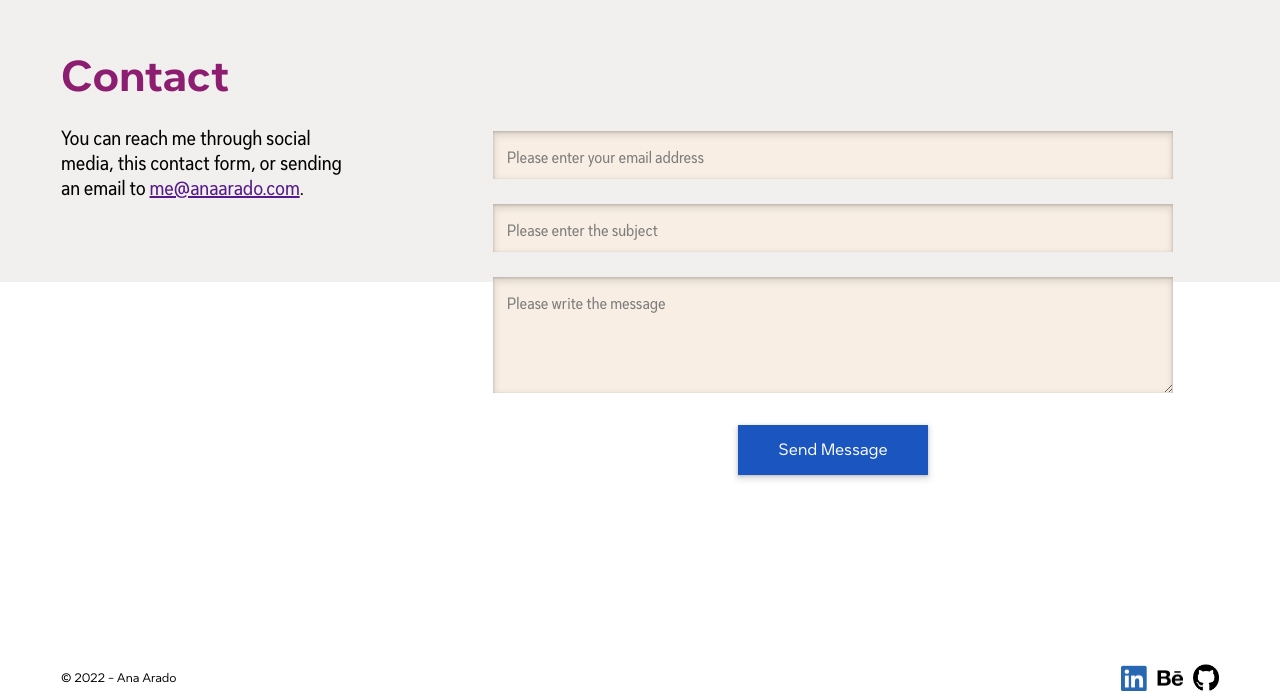
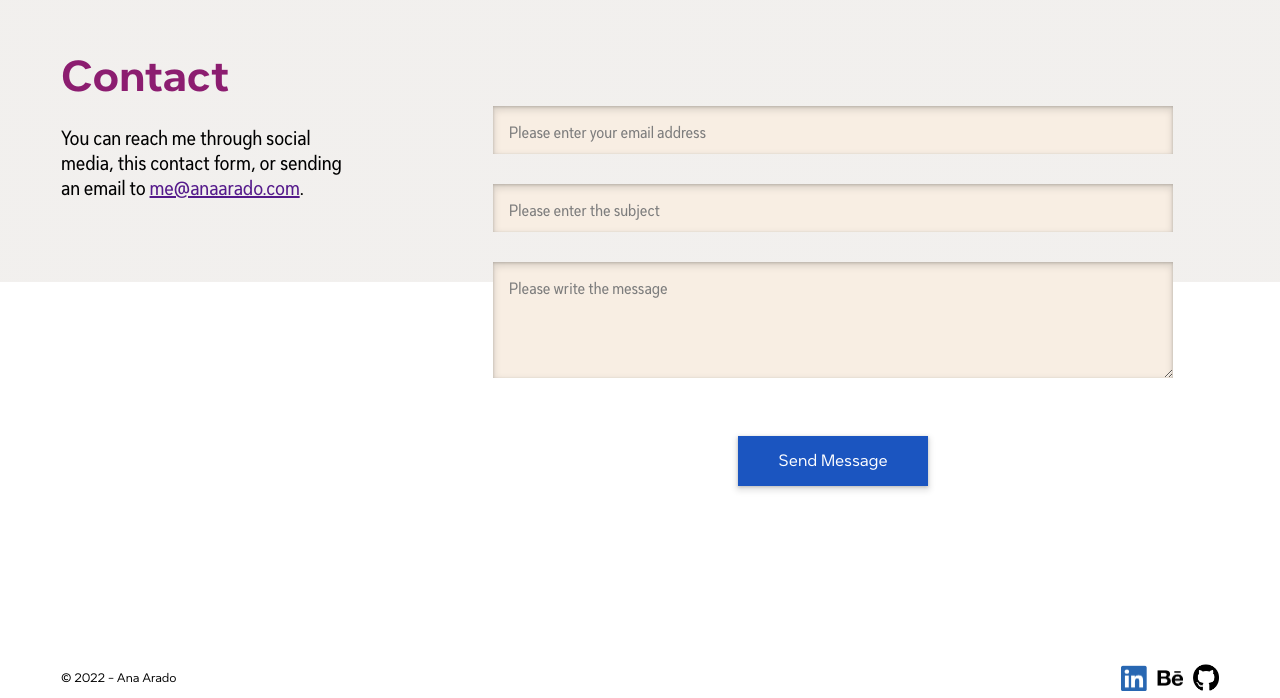
Before and after one commit to isacvale/ana_portfolio, a React (Create React App) app: page / in a window 1280 px wide. Shown: the part 2502-3200 px from the top of the page. Built offline with nearby package versions, Linux system fonts and the light colour scheme.

Commit message:
Fix input highlight

```diff
--- a/src/pages/Home/views/Contact/Form.js
+++ b/src/pages/Home/views/Contact/Form.js
@@ -4,9 +4,11 @@ import Input from "./Input";
 import Button from "../../../../core/Button";
 
 const StyledForm = styled.form(({ gridArea }) => ({
+  display: 'grid',
   gridArea,
   margin: "-20px auto 0",
   maxWidth: 680,
+  rowGap: 30,
   width: "100%",
 }));
 
--- a/src/pages/Home/views/Contact/Input.js
+++ b/src/pages/Home/views/Contact/Input.js
@@ -4,6 +4,8 @@ import useHighlight from "../../../../hooks/useHighlight";
 import highlight from "../../../../utils/highlight";
 import { theme } from "../../../../utils/theme";
 import shadows from "../../../../utils/shadows";
+
+const { colors } = theme;
 
 const {
   colors: { cream, dark, gray },
@@ -16,9 +18,14 @@ const Wrapper = styled.div({
 const StyledLabel = styled.label(({ hasValue }) => ({
   color: hasValue ? dark : gray,
   fontSize: hasValue ? 14 : 16,
+  padding: '0 4px',
+  pointerEvents: 'none',
   position: "absolute",
-  left: hasValue ? 0 : 14,
-  top: hasValue ? 6 : 42,
+  left: hasValue ? -2 : 12,
+  top: hasValue ? 6 - 25 : 42 - 25,
+  backgroundColor: hasValue ? cream : 'unser',
+  zIndex: 1,
+  // padding: hasValue ? '0px 4px' : 'unset',
 }));
 
 const commonInputStyle = {
@@ -28,25 +35,58 @@ const commonInputStyle = {
   boxSizing: "border-box",
   fontSize: 16,
   lineHeight: "140%",
-  marginTop: 25,
+  // marginTop: 25,
+  outline: 'none',
   padding: "13px 14px",
   width: "100%",
 };
 
-const StyledInput = styled.input(({ highlighted }) => ({
-  ...highlight(highlighted),
+const StyledHighlighter = styled.div(({highlighted, color = colors.purple}) => {
+  const baseStyle = {
+    content: '""',
+    width: "calc(100% + 8px)",
+    height: "calc(100% + 8px)",
+    pointerEvents: 'none',
+    position: "absolute",
+    top: -4,
+    left: -4,
+    transition: "box-shadow 0.3s",
+  };
+
+  return highlighted
+    ? {
+        outline: "none",
+        "&:before": {
+          ...baseStyle,
+          boxShadow: `0 0 0 4px ${color}`,
+          opacity: 1,
+        },
+      }
+    : {
+        outline: "none",
+        "&:before": {
+          ...baseStyle,
+          boxShadow: `0 0 0 0 ${color}`,
+          opacity: 0,
+        },
+      };
+})
+
+const StyledInput = styled.input({
   ...commonInputStyle,
   height: 48,
-}));
+})
 
 const StyledTextArea = styled.textarea(({ highlighted }) => ({
   ...highlight(highlighted),
   ...commonInputStyle,
+  display: "block",
+  margin: 0,
   resize: "vertical",
 }));
 
 const Input = ({ id, name, label: labelText, textArea, labelWithValue }) => {
-  const [value, setValue] = React.useState();
+  const [value, setValue] = React.useState('');
   const { highlighted, props } = useHighlight();
 
   const handleChange = ({ target: { value: inputValue } }) => {
@@ -57,12 +97,18 @@ const Input = ({ id, name, label: labelText, textArea, labelWithValue }) => {
   const inputId = `input-${id}`;
   const hasValue = !!value;
 
+  const highlightLabel = highlighted ? 'yes' : 'no'
+
   return (
     <Wrapper>
       <StyledLabel htmlFor={inputId} hasValue={hasValue}>
+        {/* {highlightLabel} */}
         {hasValue ? labelWithValue : labelText || labelText}
       </StyledLabel>
       {isLine && (
+        <StyledHighlighter
+          highlighted={highlighted}
+        >
           <StyledInput
             highlighted={highlighted}
             id={inputId}
@@ -72,8 +118,14 @@ const Input = ({ id, name, label: labelText, textArea, labelWithValue }) => {
             onChange={handleChange}
             {...props}
           />
+        </StyledHighlighter>
+
       )}
       {textArea && (
+
+        <StyledHighlighter
+          highlighted={highlighted}
+        >
           <StyledTextArea
             highlighted={highlighted}
             id={inputId}
@@ -83,6 +135,7 @@ const Input = ({ id, name, label: labelText, textArea, labelWithValue }) => {
             onChange={handleChange}
             {...props}
           />
+        </StyledHighlighter>
       )}
     </Wrapper>
   );
```
Lines whose indentation alone changed are shown as unchanged.
